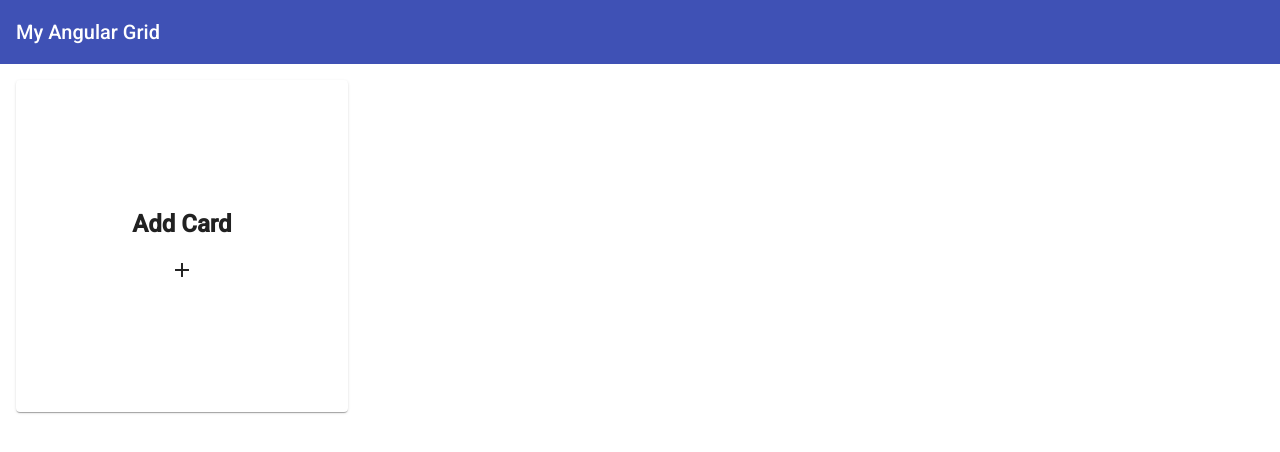
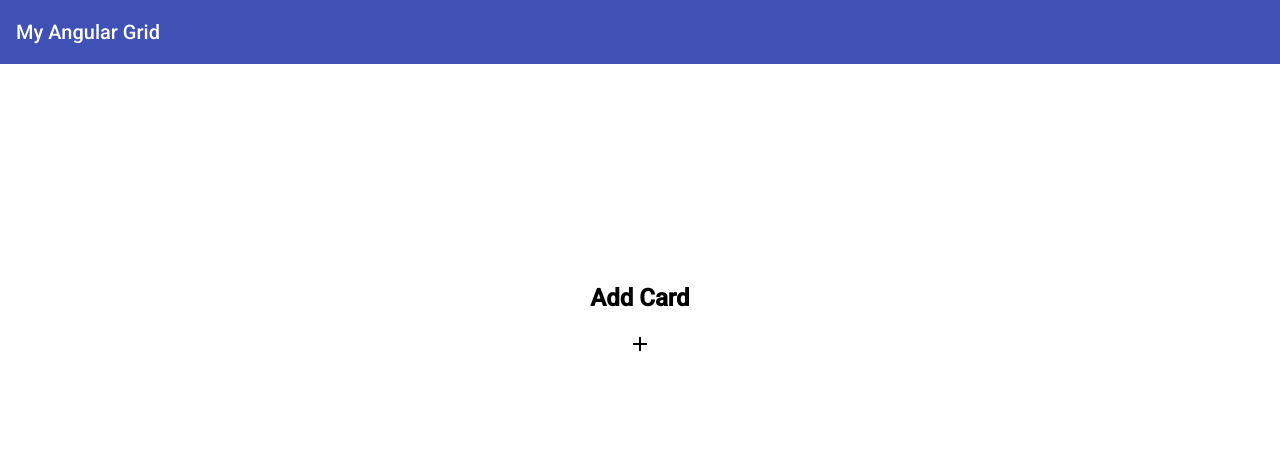
Before and after one commit to LucyVeron/gridster-tutorial, an Angular app: page / in a window 1280 px wide. Shown: the top 452 px of the page. Built offline with nearby package versions, Linux system fonts and the light colour scheme.

Commit message:
Revision: Non-functional 'add card' element

```diff
--- a/package.json
+++ b/package.json
@@ -21,7 +21,6 @@
     "@angular/platform-browser": "~9.1.9",
     "@angular/platform-browser-dynamic": "~9.1.9",
     "@angular/router": "~9.1.9",
-    "angular2gridster": "^9.0.0",
     "rxjs": "~6.5.4",
     "tslib": "^1.10.0",
     "zone.js": "~0.10.2"
--- a/src/app/app.component.html
+++ b/src/app/app.component.html
@@ -4,7 +4,9 @@
   </mat-toolbar-row>
 </mat-toolbar>
 
-<mat-card matRipple class="add-card">
-  <h2>Add Card</h2>
-  <mat-icon>add</mat-icon>
-</mat-card>
+<div matRipple class="add-card">
+  <div class="add-card--contents">
+    <h2>Add Card</h2>
+    <mat-icon>add</mat-icon>
+  </div>
+</div>
--- a/src/app/app.component.scss
+++ b/src/app/app.component.scss
@@ -1,10 +1,14 @@
 .add-card {
   display: flex;
-  justify-content: center;
+  padding-top: 200px;
   align-items: center;
   flex-direction: column;
-  cursor: pointer;
-  width: 300px;
-  height: 300px;
-  margin: 1rem;
+  width: 100vw;
+  height: 100vh;
+  &--contents {
+    display: flex;
+    flex-direction: column;
+    align-items: center;
+    cursor: pointer;
+  }
 }
```
Also changed, not shown: 1 other file (tests, documents, lock files or other folders).
